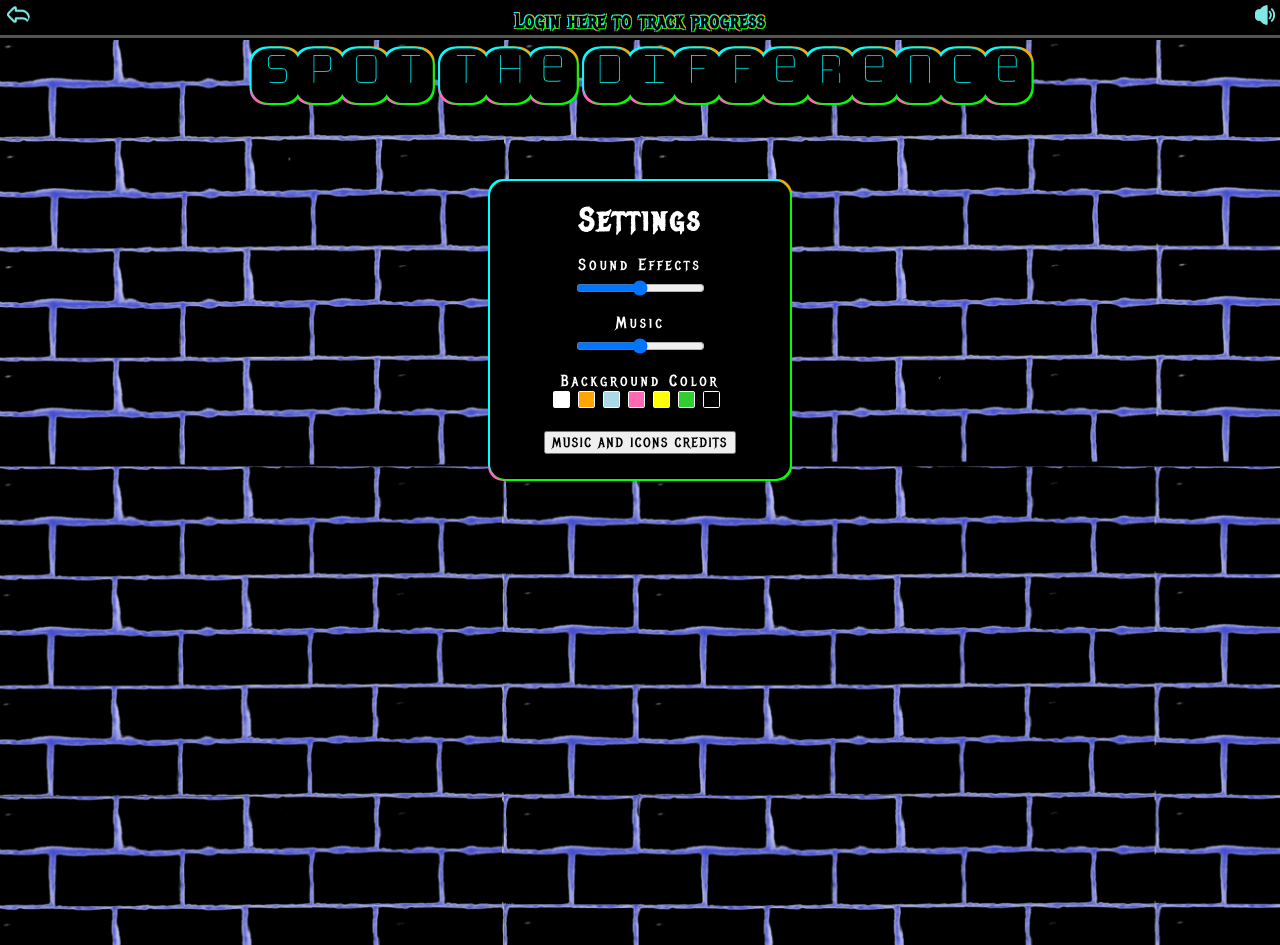
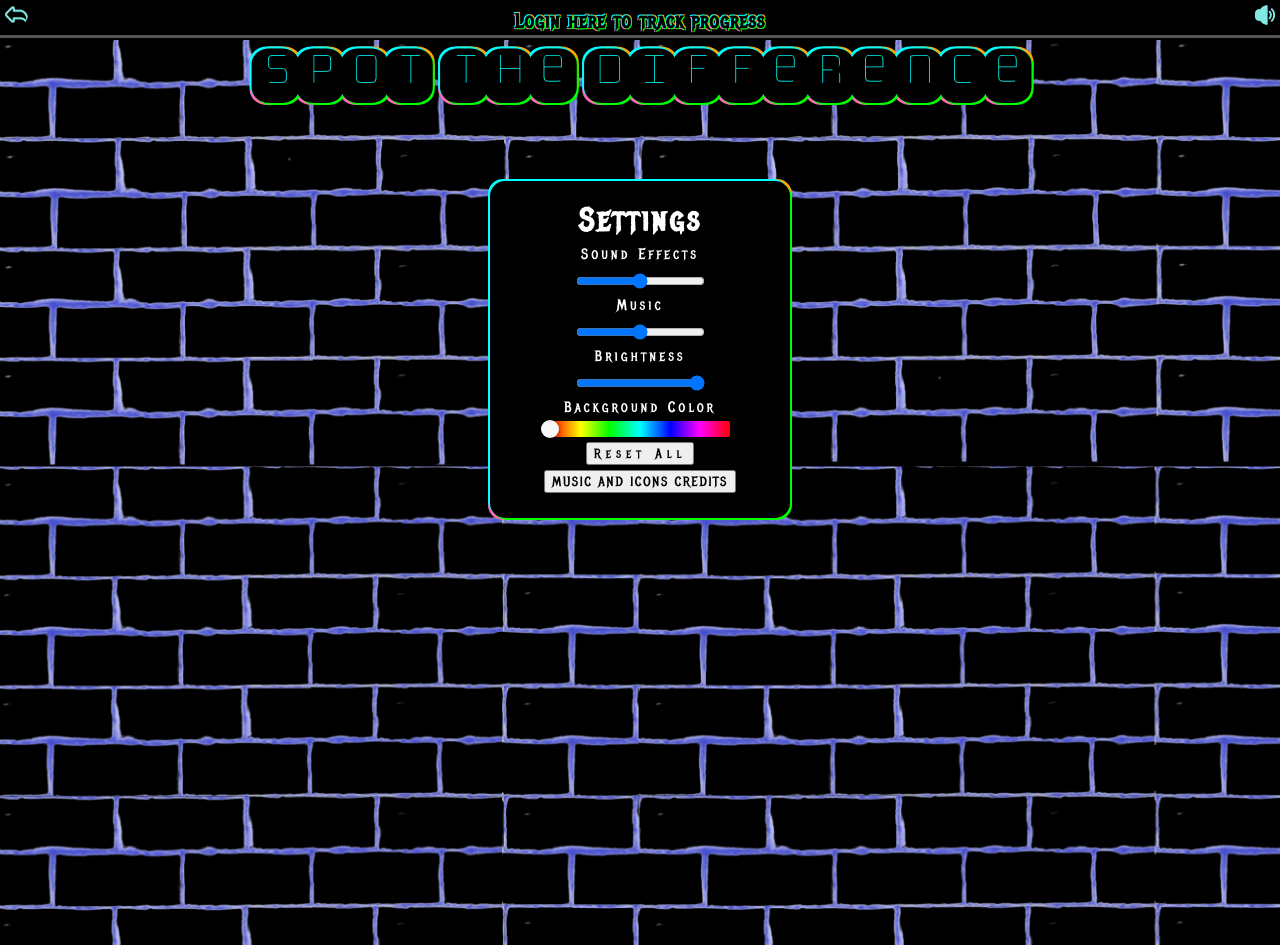
Before and after one commit to C-Lee-Hamilton/SpotTheDifference, a React (Create React App) app: page / in a window 1280 px wide. Both pictures are taken after a click on the button "Settings". Built offline with nearby package versions, Linux system fonts and the light colour scheme.

Commit message:
settings changes

```diff
--- a/package.json
+++ b/package.json
@@ -9,6 +9,7 @@
     "axios": "^1.6.2",
     "pixelmatch": "^5.3.0",
     "react": "^18.2.0",
+    "react-color": "^2.19.3",
     "react-dom": "^18.2.0",
     "react-scripts": "5.0.1",
     "resemblejs": "^5.0.0",
--- a/src/App.css
+++ b/src/App.css
@@ -13,6 +13,7 @@ body {
 .App {
   text-align: center;
   background-color: black;
+
   margin: -15px;
   padding: 0;
   height: 120vh;
@@ -101,7 +102,8 @@ body {
 .back-button {
   position: relative;
   bottom: 0px;
-  left: 7px;
+  top: 15px;
+  left: 20px;
   /* background-color: rgba(0, 0, 0, 0); */
   background-color: black;
   border-radius: 50%;
@@ -116,9 +118,9 @@ body {
   max-height: 20px;
   cursor: pointer;
   position: relative;
-  right: 5px;
+  right: 20px;
   margin-bottom: 6px;
-
+  top: 15px;
   /* bottom: -5px; */
 }
 
--- a/src/App.js
+++ b/src/App.js
@@ -46,6 +46,7 @@ const ChildComponent = () => {
   const [toggleSettings, setToggleSettings] = useState(false);
   const [toggleScore, setToggleScore] = useState(false);
   const [backgroundColor, setBackgroundColor] = useState("black");
+  const [bright, setBright] = useState(1);
   const [normAudioPlaying, setNormAudioPlaying] = useState(false);
   const [expAudioPlaying, setExpAudioPlaying] = useState(false);
   const [musicVolume, setMusicVolume] = useState(0.5);
@@ -140,7 +141,10 @@ const ChildComponent = () => {
   return (
     <div
       onClick={clickSound}
-      style={{ backgroundColor: backgroundColor }}
+      style={{
+        backgroundColor: backgroundColor,
+        filter: `brightness(${bright})`,
+      }}
       className="App"
     >
       <div>
@@ -239,6 +243,7 @@ const ChildComponent = () => {
 
             <SettingsMode
               setBackgroundColor={setBackgroundColor}
+              backgroundColor={backgroundColor}
               setSoundVolume={setSoundVolume}
               setMusicVolume={setMusicVolume}
               soundVolume={soundVolume}
@@ -249,6 +254,8 @@ const ChildComponent = () => {
               setRangeValue2={setRangeValue2}
               token={token}
               handleLogout={handleLogout}
+              bright={bright}
+              setBright={setBright}
             />
           </div>
         )}
--- a/src/components/colorSelector.js
+++ /dev/null
@@ -1,50 +0,0 @@
-import { useState } from "react";
-
-function ColorSelector({ setBackgroundColor }) {
-  const [selectedCheckbox, setSelectedCheckbox] = useState(null);
-
-  const handleContainerClick = (index, color) => {
-    setSelectedCheckbox(index);
-    setBackgroundColor(color);
-  };
-
-  const checkboxes = [
-    { color: "white" },
-    {
-      color: "orange",
-      boxShadow:
-        "-2px -2px cyan, 2px 2px lime, -2px 2px hotpink, 2px -2px orange",
-    },
-    { color: "lightblue" },
-    { color: "hotpink" },
-    { color: "yellow" },
-    { color: "limegreen" },
-    { color: "black" },
-  ];
-
-  return (
-    <div>
-      Background Color
-      <br />
-      {checkboxes.map((checkbox, index) => (
-        <label key={index} className="container">
-          <input
-            type="radio"
-            checked={index === selectedCheckbox}
-            onChange={() => {}}
-          />
-          <span
-            onClick={() => handleContainerClick(index, checkbox.color)}
-            className="checkmark"
-            style={{
-              backgroundColor: checkbox.color,
-              boxShadow: index === selectedCheckbox ? checkbox.boxShadow : "",
-            }}
-          ></span>
-        </label>
-      ))}
-    </div>
-  );
-}
-
-export default ColorSelector;
--- a/src/pages/SettingsMode.js
+++ b/src/pages/SettingsMode.js
@@ -1,10 +1,11 @@
-import React, { useState, useEffect } from "react";
+import React, { useState } from "react";
 import "../styles/settingsMode.css";
-import ColorSelector from "../components/colorSelector";
 import PasswordChange from "../components/pwChange";
+import { HuePicker } from "react-color";
 
 function SettingsMode({
   setBackgroundColor,
+  backgroundColor,
   setSoundVolume,
   setMusicVolume,
   soundVolume,
@@ -15,10 +16,14 @@ function SettingsMode({
   setRangeValue2,
   token,
   handleLogout,
+  bright,
+  setBright,
 }) {
   const [credits, setCredits] = useState(false);
   const [changer, setChanger] = useState(false);
-
+  const handleBrightnessChange = (event) => {
+    setBright(parseFloat(event.target.value));
+  };
   const selectCredit = () => {
     setCredits(!credits);
   };
@@ -37,13 +42,21 @@ function SettingsMode({
     setMusicVolume(newValue);
   };
 
+  const resetButton = () => {
+    setRangeValue1(0.5);
+    setRangeValue2(0.5);
+    setSoundVolume(0.5);
+    setMusicVolume(0.5);
+    setBackgroundColor("black");
+    setBright(1);
+  };
+
   return (
     <div className="settingsBody">
       {!credits && (
         <div>
           <h1 className="settings-h1">Settings</h1>
-          Sound Effects
-          <br />
+          <h2 className="settings-h2">Sound Effects</h2>
           <input
             type="range"
             min="0"
@@ -52,9 +65,7 @@ function SettingsMode({
             value={rangeValue1}
             onChange={handleRangeChange}
           />
-          <br />
-          Music
-          <br />
+          <h2 className="settings-h2">Music</h2>
           <input
             type="range"
             min="0"
@@ -63,9 +74,25 @@ function SettingsMode({
             value={rangeValue2}
             onChange={handleRangeChange2}
           />
-          <br />
-          <ColorSelector setBackgroundColor={setBackgroundColor} />
-          <br />
+          <h2 className="settings-h2">Brightness</h2>
+          <input
+            type="range"
+            min="0"
+            max="1"
+            step=".01"
+            value={bright}
+            onChange={handleBrightnessChange}
+          />
+          <h2 className="settings-h2">Background Color</h2>
+          <HuePicker
+            color={backgroundColor}
+            onChange={(color) => setBackgroundColor(color.hex)}
+            className="color-picker"
+            width={180}
+          />
+          <button className="reset" onClick={resetButton}>
+            Reset All
+          </button>
           <button onClick={selectCredit}>MUSIC AND ICONS CREDITS</button>
           <br />
           {token !== "" && (
--- a/src/styles/settingsMode.css
+++ b/src/styles/settingsMode.css
@@ -24,6 +24,26 @@ input[type="range"] {
   margin-top: -5px;
   margin-bottom: 15px;
 }
+.settings-h2 {
+  font-size: 15px;
+  font-weight: 100;
+  text-decoration: none;
+  margin-bottom: 5px;
+  margin-top: -10px;
+}
+.color-picker {
+  position: absolute;
+  top: 10px;
+  margin-top: -10px;
+
+  margin-bottom: 15px;
+  left: 14%;
+}
+.reset {
+  letter-spacing: 5px;
+  margin-top: 0px;
+  margin-bottom: 5px;
+}
 /* custom checkbox with basecode from w3schools */
 .container {
   display: inline-block;
@@ -48,23 +68,6 @@ input[type="range"] {
 button {
   font-family: metal;
   letter-spacing: 1.5px;
-}
-.checkmark {
-  position: absolute;
-  top: 0px;
-  left: 0;
-
-  height: 15px; /* Adjust the height based on viewport width */
-  width: 15px;
-  max-width: 15px;
-  max-height: 15px; /* Adjust the width based on viewport width */
-  border-radius: 10%;
-  border: 1px solid white;
-}
-
-.container input:checked ~ .checkmark {
-  border: 2px solid black; /* Adjust the border thickness based on viewport width */
-  box-shadow: -2px -2px cyan, 2px 2px lime, -2px 2px hotpink, 2px -2px orange;
 }
 
 /* password change */
```
Also changed, not shown: 1 other file (tests, documents, lock files or other folders).
